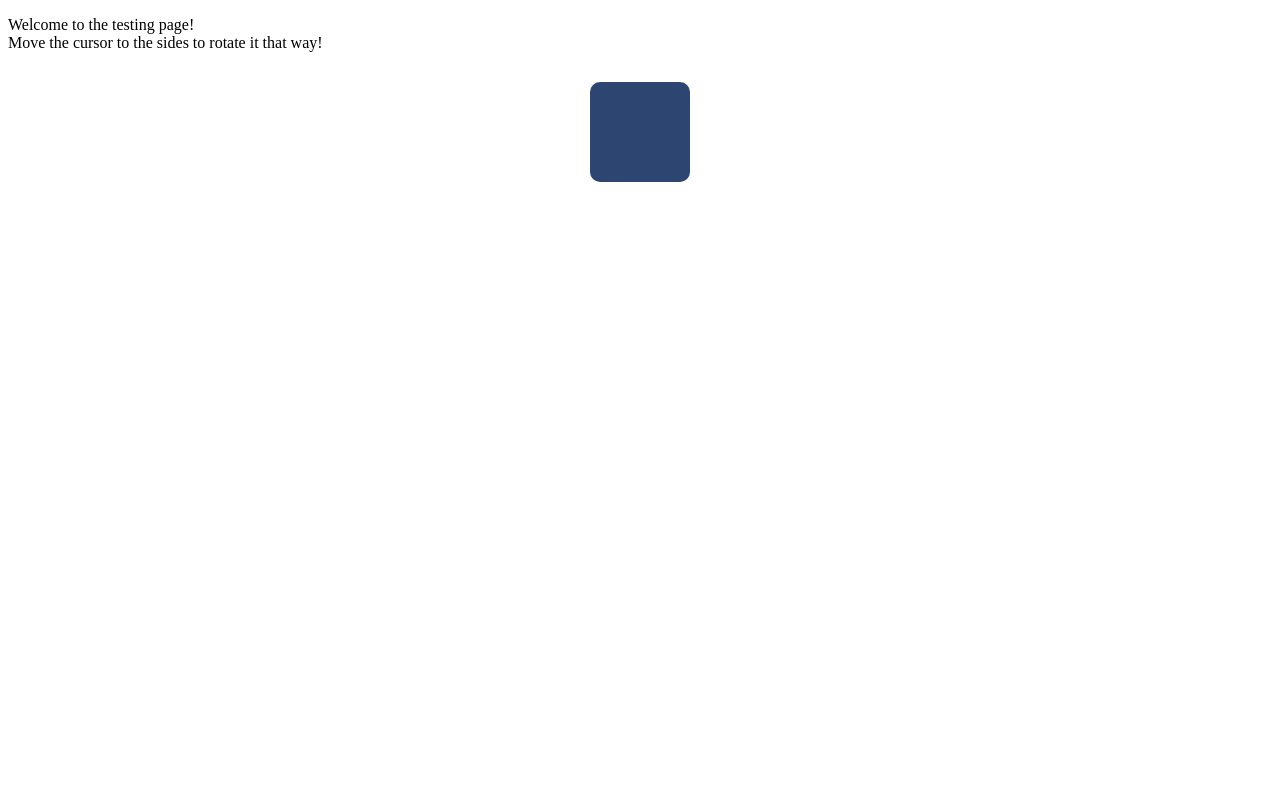
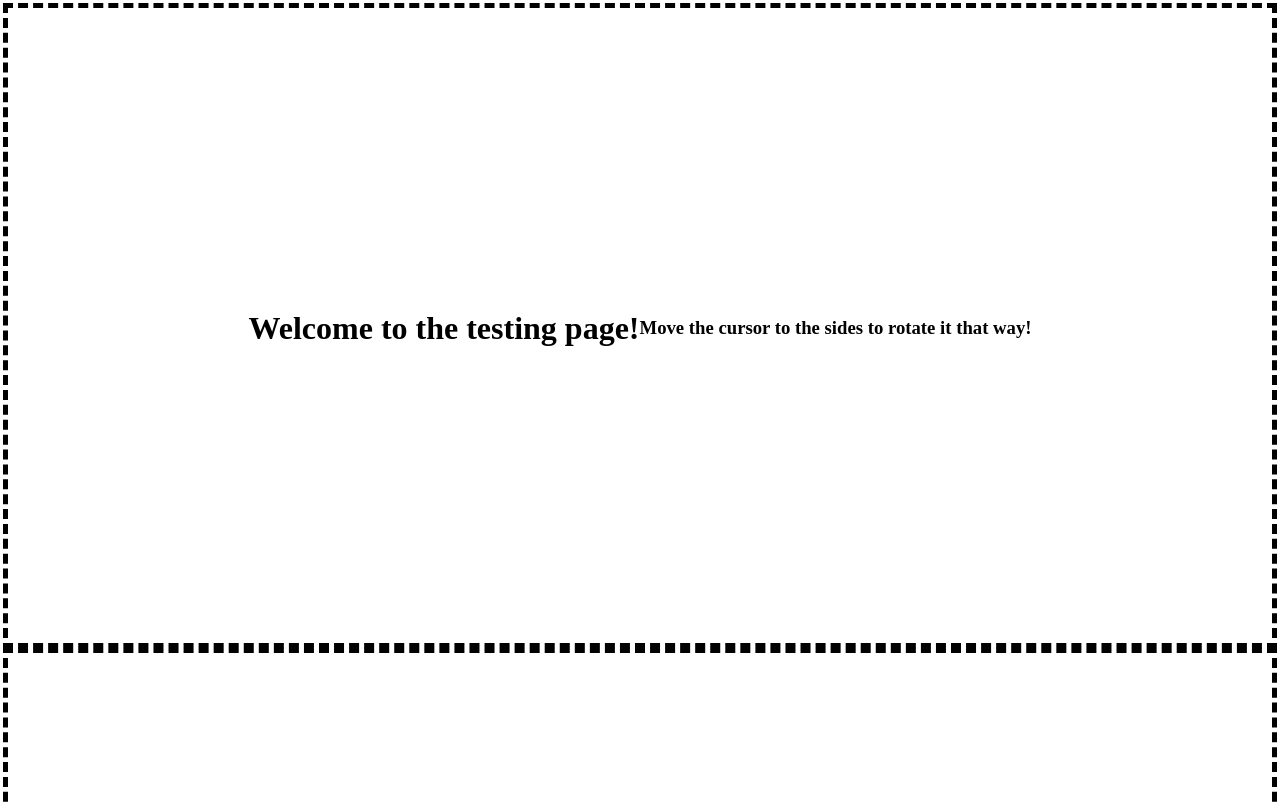
Before and after one commit to ethan-105/DSA-Visualizations, a plain HTML site: page PagesTest/index.html in a window 1280 px wide. Shown: the top 804 px of the page. Drawn offline with Linux system fonts and the light colour scheme.

Commit message:
Made some minor adjustments and visual tweeks to main.css and index.html in the test page.

```diff
--- a/PagesTest/index.html
+++ b/PagesTest/index.html
@@ -5,8 +5,10 @@
     <link rel="stylesheet" type="text/css" href="main.css" />
 </head>
 <body>
-    <p>Welcome to the testing page!<br />
-       Move the cursor to the sides to rotate it that way!</p>
+    <div class="container">
+        <h1>Welcome to the testing page!</h1>
+        <h3>Move the cursor to the sides to rotate it that way!</h3>
+    </div>
 
     <div onmousemove="getCursor(event)" class="container">
         <div id="square"></div>
--- a/PagesTest/main.css
+++ b/PagesTest/main.css
@@ -2,7 +2,7 @@
     width: 100px;
     height: 100px;
     border-radius: 10%;
-    background-color: #2D4671;
+    background-color: #202020;
     position: relative;
     padding: 0;
     margin: 10px 0;
@@ -12,5 +12,6 @@
     display: flex;
     align-items: center;
     justify-content: center;
-    height: 8em;
+    height: 40em;
+    outline: 5px dashed black;
 }
```
